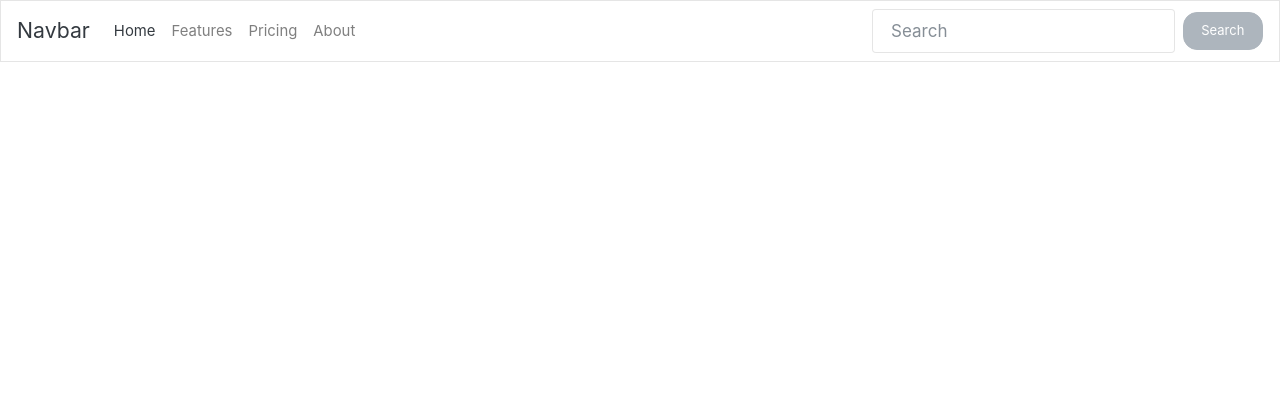
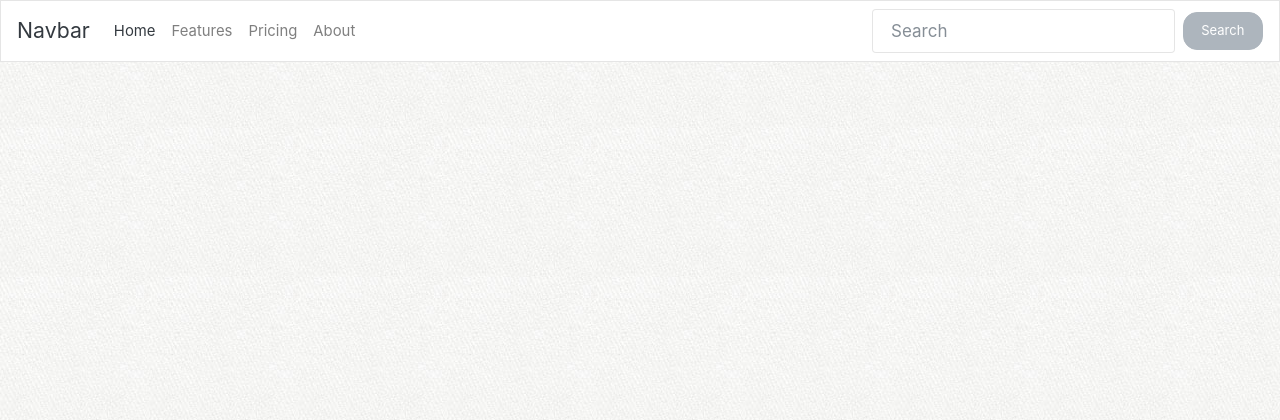
Before and after one commit to ruchamahabal/placement_cell_website, a PHP site: page /header.php in a window 1280 px wide. Shown: the top 420 px of the page. Run offline with PHP 8.4, Linux system fonts and the light colour scheme.

Commit message:
tile added in background

```diff
--- /dev/null
+++ b/css/custom.css
@@ -0,0 +1,3 @@
+body {
+  background: url('../img/tile.jpg') top left repeat;
+}
--- a/header.php
+++ b/header.php
@@ -8,6 +8,10 @@
 
     <!-- Bootstrap CSS -->
     <link rel="stylesheet" href="css/bootstrap.min.css">
+
+    <!-- custom css -->
+    <link rel="stylesheet" href="css/custom.css">
+
   </head>
   <body>
     <nav class="navbar navbar-expand-lg navbar-light bg-light">
```
Also changed, not shown: img/tile.jpg (added).
